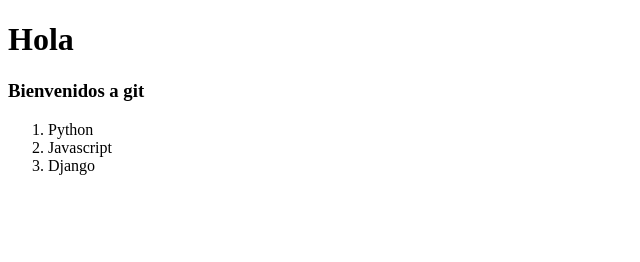
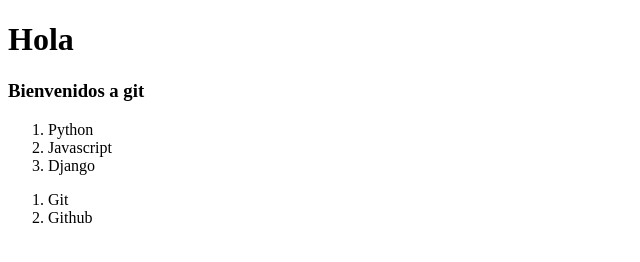
Before and after one commit to G4BO-2/primerRepo, a plain HTML site: page index.html in a window 1280 px wide. Shown: the whole page, without its empty margins (0-640 px from the left). Drawn offline with Linux system fonts and the light colour scheme.

Commit message:
Desarrollo del Dev1

```diff
--- a/index.html
+++ b/index.html
@@ -11,5 +11,12 @@
 			<li>Javascript</li>
 			<li>Django</li>
 		</ol>
+		<div>
+		    <!--Aqui va el desarrollo del dev1-->
+		    <ol>
+		        <li>Git</li>
+		        <li>Github</li>
+		    </ol>
+		</div>
 	</body>
 </html>
```
